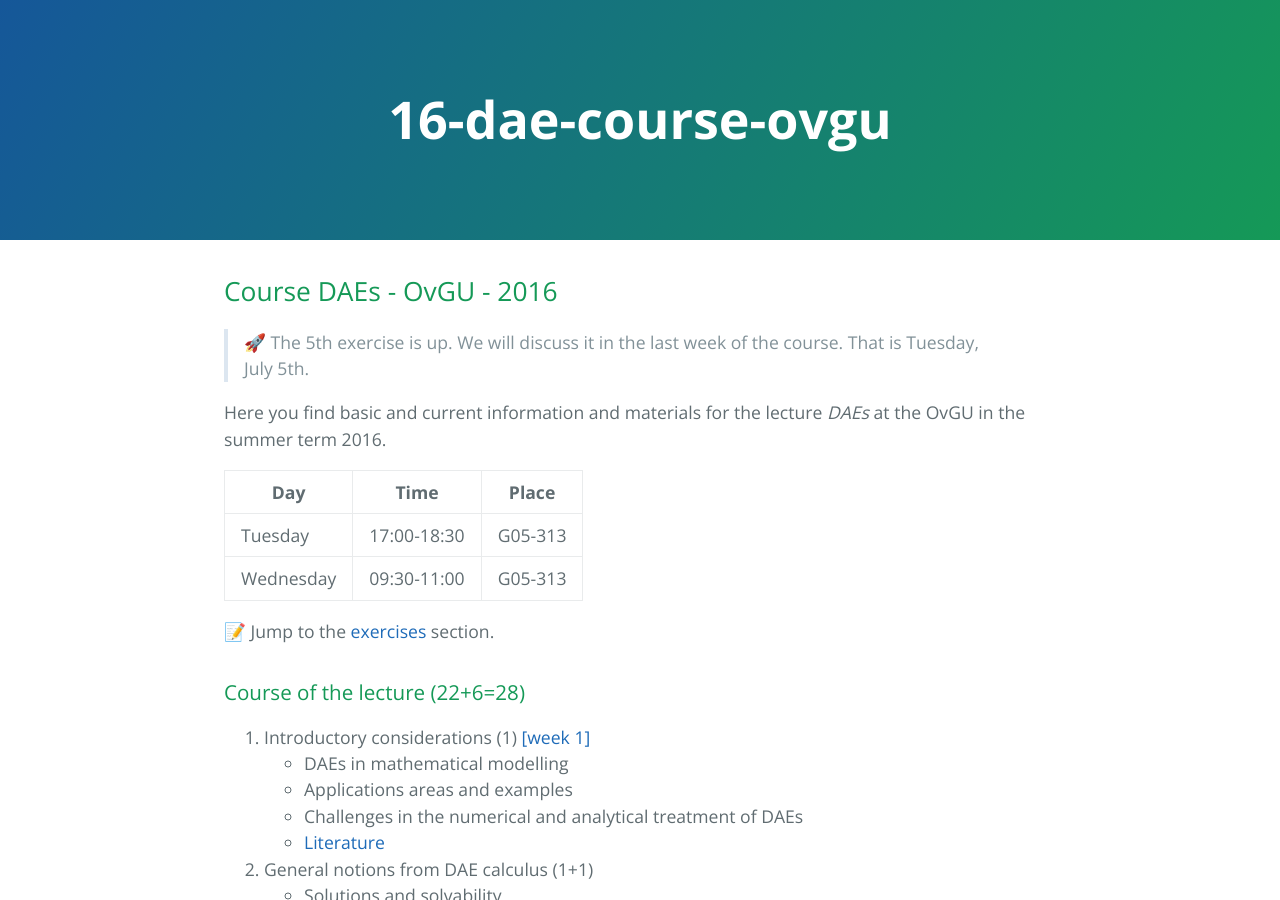
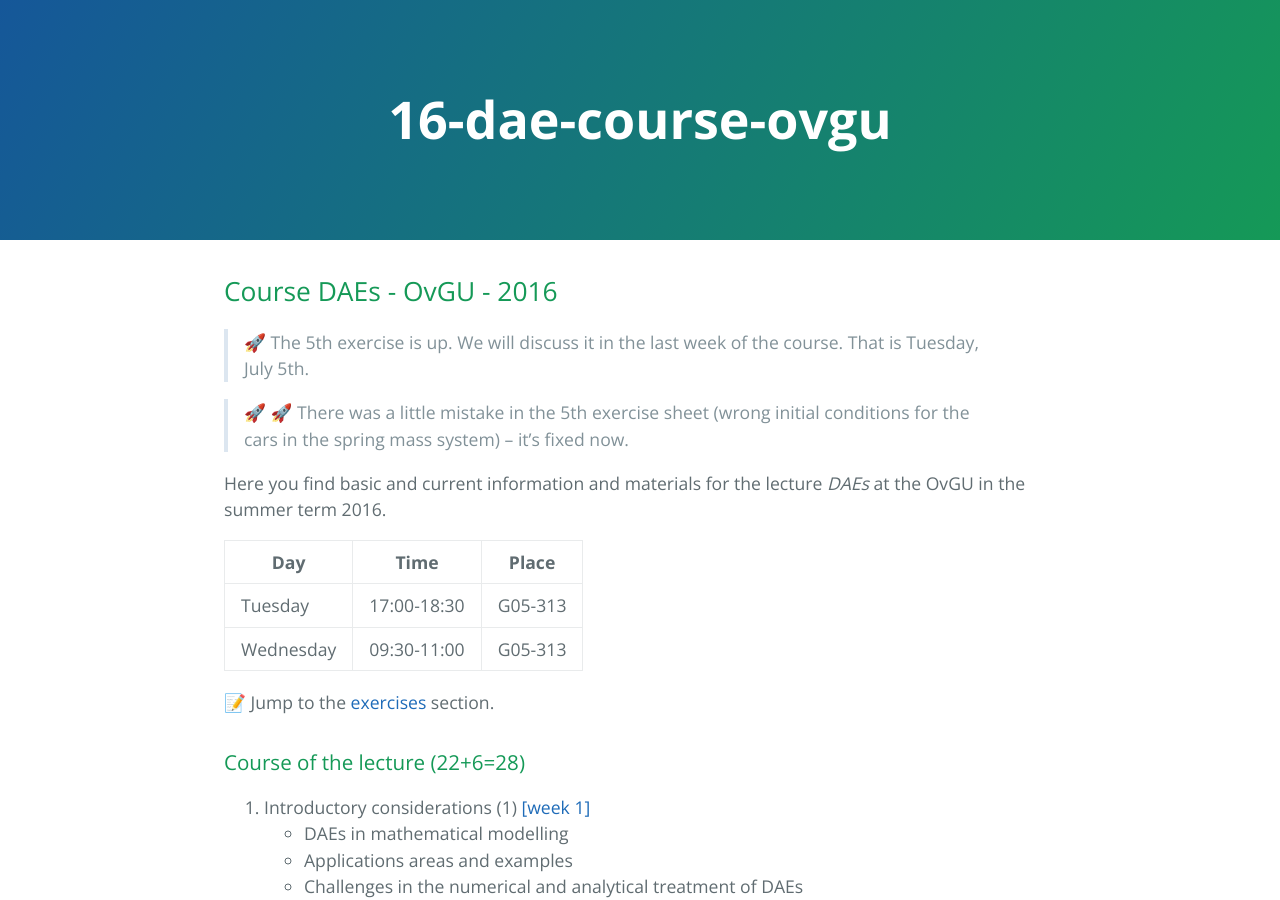
Before and after one commit to highlando/16-dae-course-ovgu, a Jekyll site: the page built from index.md, in a window 1280 px wide and 900 px high. Built offline with Jekyll 4.4.1, drawn with Linux system fonts in a browser that asks for light colours; emoji names are drawn with the system emoji font.

Commit message:
fix for ex5

```diff
--- a/index.md
+++ b/index.md
@@ -6,6 +6,8 @@ Course DAEs - OvGU - 2016
 -----
 
 > :rocket: The 5th exercise is up. We will discuss it in the last week of the course. That is Tuesday, July 5th.
+
+> :rocket: :rocket: There was a little mistake in the 5th exercise sheet (wrong initial conditions for the cars in the spring mass system) -- it's fixed now.
 
 Here you find basic and current information and materials for the lecture
 *DAEs* at the OvGU in the summer term 2016.
```
Also changed, not shown: 2 other files.
